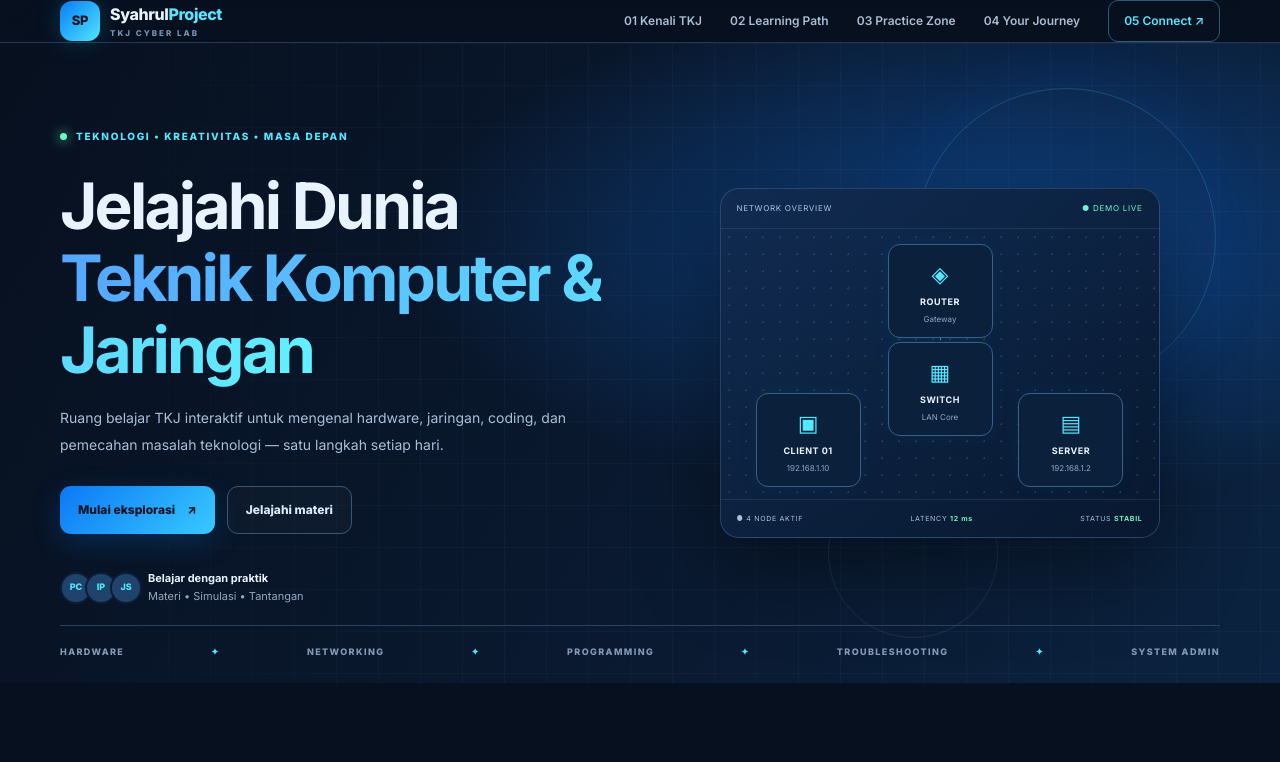
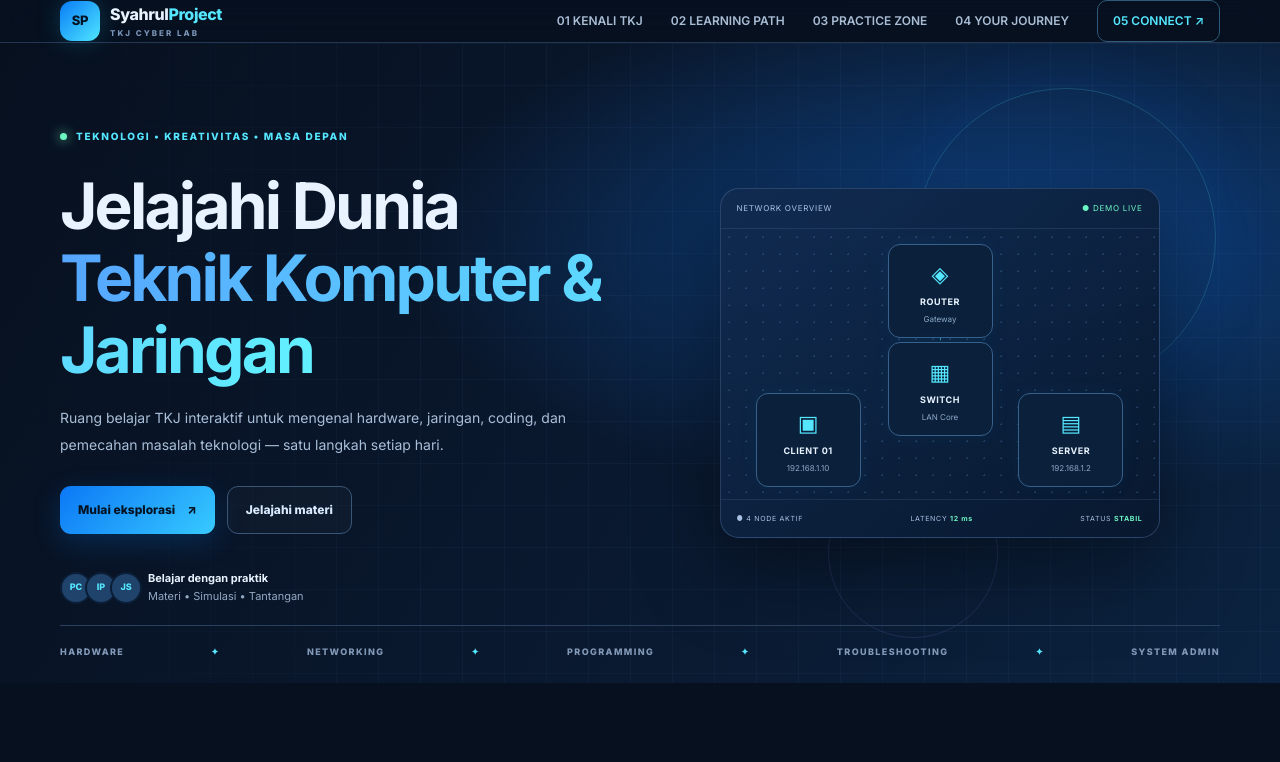
Before and after one commit to syahrul211/syahrulproject-tkj, a plain HTML site: page index.html in a window 1280 px wide. Shown: the top 762 px of the page. Drawn offline with Linux system fonts and the light colour scheme.

Commit message:
Add files via upload

```diff
--- a/index.html
+++ b/index.html
@@ -68,11 +68,11 @@
   <a class="brand" href="#beranda" aria-label="SyahrulProject beranda"><span class="brand-mark">SP</span><span>Syahrul<span class="muted-brand">Project</span><small>TKJ CYBER LAB</small></span></a>
   <button class="menu-toggle" id="menuToggle" aria-expanded="false" aria-controls="navLinks" aria-label="Buka menu"><span></span><span></span><span></span></button>
   <nav class="nav-links" id="navLinks">
-    <a href="#tentang">01 Kenali TKJ</a>
-    <a href="#materi">02 Learning Path</a>
-    <a href="#lab">03 Practice Zone</a>
-    <a href="#progres">04 Your Journey</a>
-    <a class="nav-cta" href="#kontak">05 Connect ↗</a>
+    <a href="#tentang">01 KENALI TKJ</a>
+    <a href="#materi">02 LEARNING PATH</a>
+    <a href="#lab">03 PRACTICE ZONE</a>
+    <a href="#progres">04 YOUR JOURNEY</a>
+    <a class="nav-cta" href="#kontak">05 CONNECT ↗</a>
   </nav>
 </header>
 <main>
```
